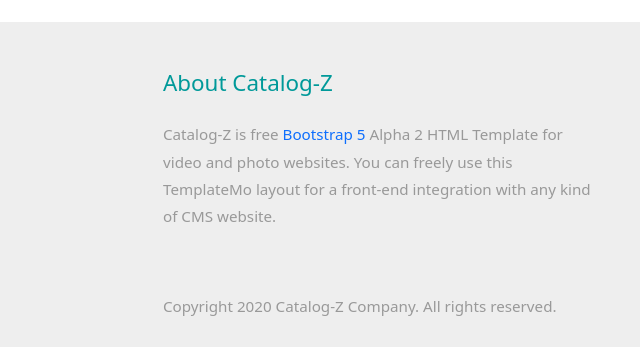
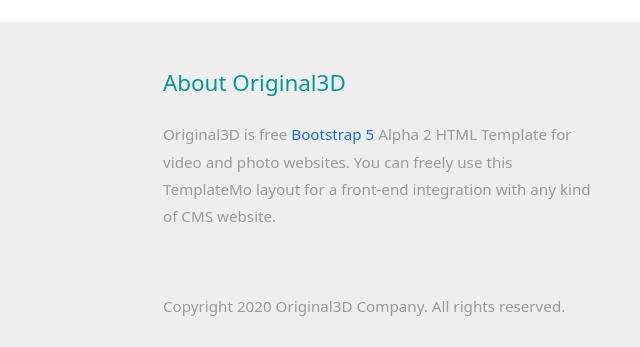
Before and after one commit to Original3dprint/original3d_page, a plain HTML site: page index.html in a window 1280 px wide. Shown: the part 1650-1997 px from the top of the page, 0-640 px from the left. Drawn offline with Linux system fonts and the light colour scheme.

Commit message:
Update index.html

```diff
--- a/index.html
+++ b/index.html
@@ -9,9 +9,9 @@
     <link rel="stylesheet" href="css/templatemo-style.css">
 <!--
 
-TemplateMo 556 Catalog-Z
+TemplateMo 556 Original3D
 
-https://templatemo.com/tm-556-catalog-z
+https://templatemo.com/tm-556-Original3D
 
 -->
 </head>
@@ -28,7 +28,7 @@
         <div class="container-fluid">
             <a class="navbar-brand" href="#">
                 <i class="fas fa-film mr-2"></i>
-                Catalog-Z
+                Original3D
             </a>
             <button class="navbar-toggler" type="button" data-toggle="collapse" data-target="#navbarSupportedContent" aria-controls="navbarSupportedContent" aria-expanded="false" aria-label="Toggle navigation">
                 <i class="fas fa-bars"></i>
@@ -301,8 +301,8 @@
         <div class="container-fluid tm-container-small">
             <div class="row">
                 <div class="col-lg-6 col-md-12 col-12 px-5 mb-5">
-                    <h3 class="tm-text-primary mb-4 tm-footer-title">About Catalog-Z</h3>
-                    <p>Catalog-Z is free <a rel="sponsored" href="https://v5.getbootstrap.com/">Bootstrap 5</a> Alpha 2 HTML Template for video and photo websites. You can freely use this TemplateMo layout for a front-end integration with any kind of CMS website.</p>
+                    <h3 class="tm-text-primary mb-4 tm-footer-title">About Original3D</h3>
+                    <p>Original3D is free <a rel="sponsored" href="https://v5.getbootstrap.com/">Bootstrap 5</a> Alpha 2 HTML Template for video and photo websites. You can freely use this TemplateMo layout for a front-end integration with any kind of CMS website.</p>
                 </div>
                 <div class="col-lg-3 col-md-6 col-sm-6 col-12 px-5 mb-5">
                     <h3 class="tm-text-primary mb-4 tm-footer-title">Our Links</h3>
@@ -326,7 +326,7 @@
             </div>
             <div class="row">
                 <div class="col-lg-8 col-md-7 col-12 px-5 mb-3">
-                    Copyright 2020 Catalog-Z Company. All rights reserved.
+                    Copyright 2020 Original3D Company. All rights reserved.
                 </div>
                 <div class="col-lg-4 col-md-5 col-12 px-5 text-right">
                     Designed by <a href="https://templatemo.com" class="tm-text-gray" rel="sponsored" target="_parent">TemplateMo</a>
```
